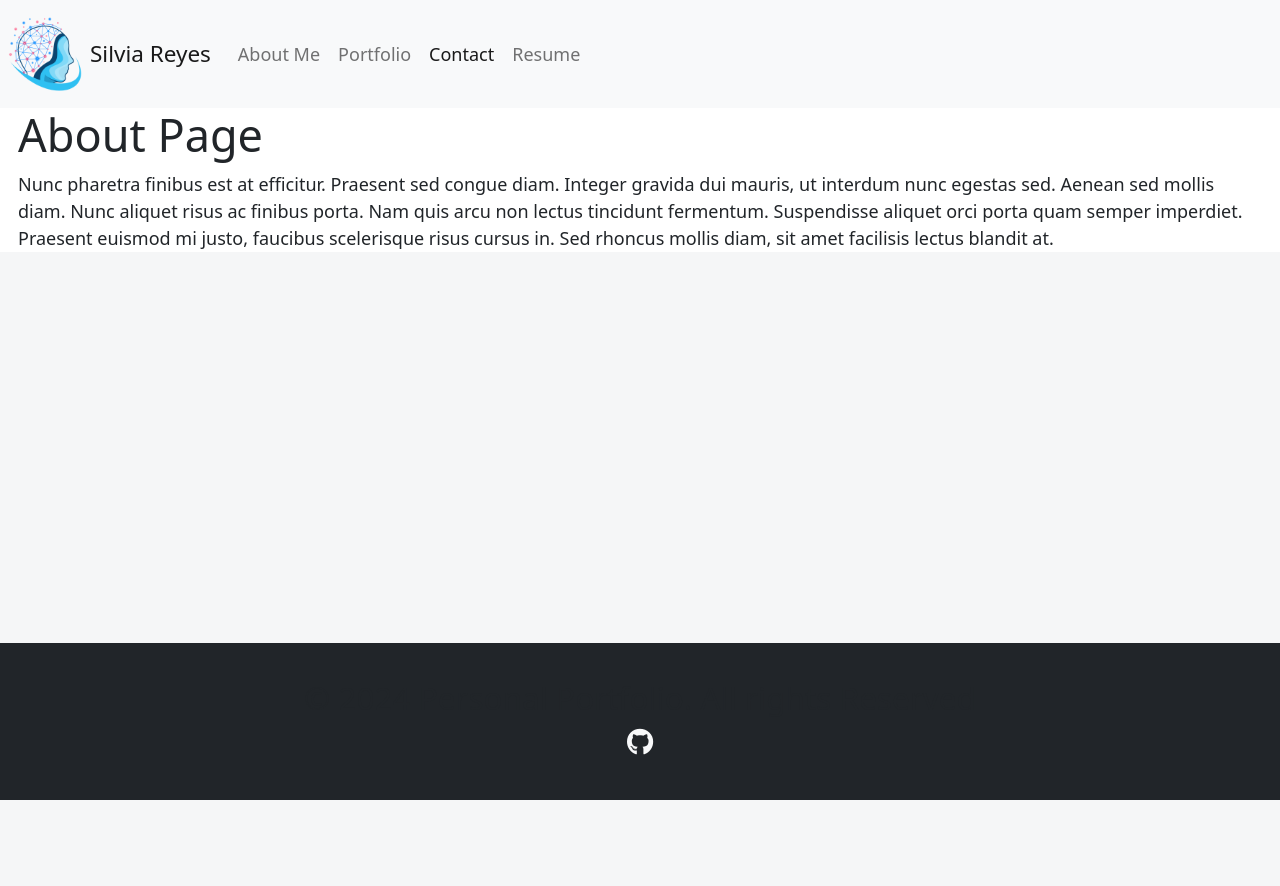
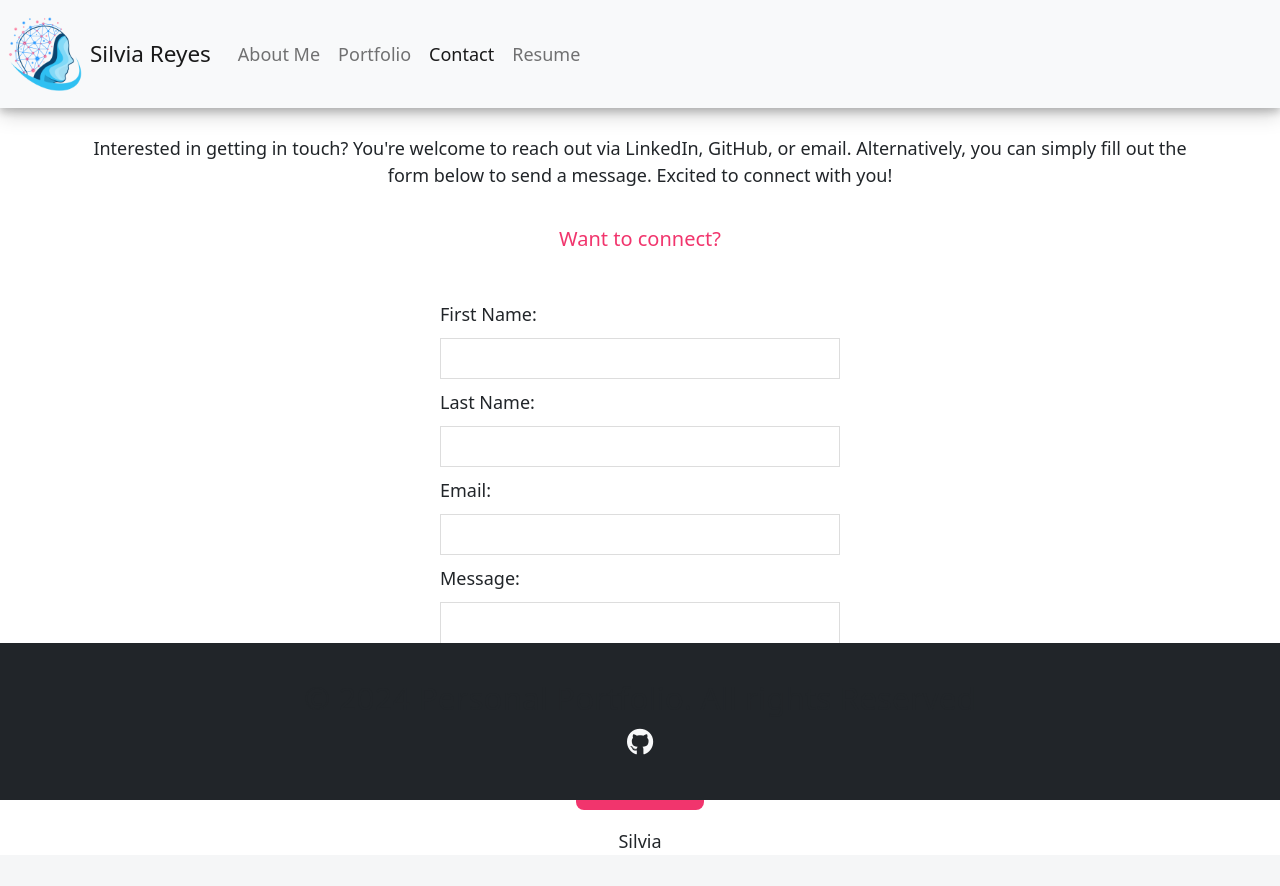
Before and after one commit to NathaliaReyes/personal-portfolio, a React (Vite) app in the folder personal-portfolio/: page /Contact in a window 1280 px wide. Shown: the top 886 px of the page. Before the commit the page ends 800 px from the top, so only its background shows below. Built offline with nearby package versions, Linux system fonts and the light colour scheme.

Commit message:
Polish the UI for section Aboutme

```diff
--- a/personal-portfolio/src/components/Recommendation.jsx
+++ b/personal-portfolio/src/components/Recommendation.jsx
@@ -10,7 +10,7 @@ function Recommendation() {
       image: 'becky',
       role: 'Full-Stack Web Developer',
       company: 'University of Denver BootCamp',
-      testimony: "Sylvia is someone I always want on my team. The first reason is that she is so incredibly intelligent. She is always several steps ahead of the curve due to her dedication to her work and her diligence when it comes to prioritizing her time. A second major reason is that the work she produces is so incredibly beautiful - from the user side of things to the organization in her code. A third reason (of countless) is how enjoyable she is to work with. Any team that Sylvia is a part of is one that will be producing top-notch work as I have never seen her produce anything less."
+      text: "Sylvia is someone I always want on my team. The first reason is that she is so incredibly intelligent. She is always several steps ahead of the curve due to her dedication to her work and her diligence when it comes to prioritizing her time. A second major reason is that the work she produces is so incredibly beautiful - from the user side of things to the organization in her code."
     },
     {
       name: 'Jordan Heersink, MBA',
@@ -18,7 +18,7 @@ function Recommendation() {
       image: 'jordan',
       role: 'Full-Stack Web Developer',
       company: 'University of Denver BootCamp',
-      testimony: "Silvia’s attention to detail and willingness to dive head-first into new concepts is something that impressed me in my time working with her. When presented with a task that was new and nobody else really wanted, Silvia did not hesitate to take it. Silvia is willing to take the time to not only learn new skills (and learn them quickly) but also takes the time to perfect them too. During my time working with her, there was never a worry that she wouldn’t get the job done either. She did her job (again, to perfection) and had a fantastic attitude along the way. She’s fun to work with and a great worker."
+      text: "Silvia’s attention to detail and willingness to dive head-first into new concepts is something that impressed me in my time working with her. When presented with a task that was new and nobody else really wanted, Silvia did not hesitate to take it. Silvia is willing to take the time to not only learn new skills (and learn them quickly) but also takes the time to perfect them too. During my time working with her, there was never a worry that she wouldn’t get the job done either. She did her job (again, to perfection) and had a fantastic attitude along the way. She’s fun to work with and a great worker."
     },
     {
       name: 'Monica S. II',
@@ -26,7 +26,7 @@ function Recommendation() {
       image: 'Monica',
       role: 'Senior IT Recruiter',
       company: 'LATAM',
-      testimony: "Silvia es una profesional comprometida con todos los desafíos que encara. Sabes que cuentas con ella y tienes la certeza de que cumple con los objetivos del proyecto en tiempo y forma. Perseverante, analítica, con orientación a resultados, siempre se brinda al máximo. Es un recurso valioso que sumará muchísimo a cualquier equipo, tanto a nivel laboral como humano."
+      text: "Silvia es una profesional comprometida con todos los desafíos que encara. Sabes que cuentas con ella y tienes la certeza de que cumple con los objetivos del proyecto en tiempo y forma. Perseverante, analítica, con orientación a resultados, siempre se brinda al máximo. Es un recurso valioso que sumará muchísimo a cualquier equipo, tanto a nivel laboral como humano."
     }
   ]
 
@@ -45,9 +45,9 @@ function Recommendation() {
     }, [props.image]);
 
     return (
-      <section className='bg-light text-center'>
+      <section className='bg-light text-center m-5'>
         <div className='container'>
-          <div className='row p-2 mt-4'>
+          <div className='row p-2 border border-info'>
             <div className='col-lg-6 col-12'>
               <img className='recommendation-image' src={image} alt={`image-${props.image}`} />
             </div>
@@ -59,8 +59,8 @@ function Recommendation() {
                 <p className='text-secondary'>
                   {props.role} at <strong>{props.company}</strong>
                 </p>
-                <p className='mb-0'>
-                  "{props.testimony}"
+                <p className='mb-0 custom-text-justify'>
+                  "{props.text}"
                 </p>
               </div>
 
@@ -83,7 +83,7 @@ function Recommendation() {
             image={recommendation.image}
             role={recommendation.role}
             company={recommendation.company}
-            testimony={recommendation.testimony}
+            text={recommendation.text}
           />
         ))}
       </div>
--- a/personal-portfolio/src/pages/About.jsx
+++ b/personal-portfolio/src/pages/About.jsx
@@ -6,10 +6,10 @@ import image from '../images/silvia.jpg';
 export default function About() {
     return (
         <div>
-            <div className="container">
+            <div className="container mt-4">
                 <h1>About Me</h1>
                 <img className="img-silvia" src={image} alt="Image Silvia" />
-                <p className="lead mt-4">
+                <p className="lead mt-4 text-center">
                     Full stack web developer with background in chemical engineering👩‍🔬,
                     currently in search of internship or junior developer role in order to expand
                     skills and experience in the field. Strong technical understanding in multiple
--- a/personal-portfolio/src/pages/Contact.jsx
+++ b/personal-portfolio/src/pages/Contact.jsx
@@ -1,15 +1,93 @@
-export default function Contact() {
-    return (
-      <div>
-        <h1>About Page</h1>
-        <p>
-          Nunc pharetra finibus est at efficitur. Praesent sed congue diam.
-          Integer gravida dui mauris, ut interdum nunc egestas sed. Aenean sed
-          mollis diam. Nunc aliquet risus ac finibus porta. Nam quis arcu non
-          lectus tincidunt fermentum. Suspendisse aliquet orci porta quam semper
-          imperdiet. Praesent euismod mi justo, faucibus scelerisque risus cursus
-          in. Sed rhoncus mollis diam, sit amet facilisis lectus blandit at.
-        </p>
+import { useState } from 'react';
+import '../stylesheets/Form.css';
+
+function Contact() {
+  // Here we set two state variables for firstName and lastName using `useState`
+  const [nombre, setNombre] = useState('');
+  const [lastname, setLastName] = useState('');
+  const [email, setEmail] = useState('');
+  const [message, setBody] = useState('');
+  const [author, setAuthor] = useState('Silvia')
+
+  // const handleInputChange = (e) => {
+  //   // Getting the value and name of the input which triggered the change
+  //   const { name, value } = e.target;
+
+  //   // Ternary statement that will call either setFirstName or setLastName based on what field the user is typing in
+  //   return name === 'firstName' ? setFirstName(value) : setLastName(value);
+  // };
+
+  // const handleFormSubmit = (e) => {
+  //   // Preventing the default behavior of the form submit (which is to refresh the page)
+  //   e.preventDefault();
+
+  //   // Alert the user their first and last name, clear the inputs
+  //   alert(`Hello ${firstName} ${lastName}`);
+  //   setFirstName('');
+  //   setLastName('');
+  // };
+
+  return (
+    <div className='container mt-4 text-center'>
+      <p>Interested in getting in touch? You're welcome to reach out via LinkedIn, GitHub, or email.
+        Alternatively, you can simply fill out the form below to send a message.
+        Excited to connect with you!</p>
+      <div className="create">
+        <h1>
+          Want to connect?
+        </h1>
+        <form>
+          <label>First Name:</label>
+          <input
+            value={nombre}
+            required
+            name="nombre"
+            onChange={(e) => setNombre(e.target.value)}
+            type="text"
+          />
+          <label>Last Name:</label>
+          <input
+            value={lastname}
+            required
+            name="lastname"
+            onChange={(e) => setLastName(e.target.value)}
+            type="text"
+          />
+          <label>Email:</label>
+          <input
+            value={email}
+            required
+            name="email"
+            onChange={(e) => setEmail(e.target.value)}
+            type="email"
+          />
+          <label>Message:</label>
+          <textarea
+            required
+            value={message}
+            name='message'
+            onChange={(e) => setBody(e.target.value)}
+          ></textarea>
+          <label>Blog Author:</label>
+          <select
+            value={author}
+            onChange={(e) => setAuthor(e.target.value)}
+          >
+            <option value='General Inquiry'>General Inquiry</option>
+            <option value='Feedback or Suggestions'>Feedback or Suggestions</option>
+            <option value='Job or Career Opportunity'>Job or Career Opportunity</option>
+            <option value='Add a Recommendation'>Add a Recommendation</option>
+            <option value='Report a Bug or Issue'>Report a Bug or Issue</option>
+          </select>
+          <button>Contact Silvia</button>
+          <p>{ nombre }</p>
+          <p>{ message }</p>
+          <p>{ author }</p>
+        </form>
       </div>
-    );
-  }
+
+    </div>
+  );
+}
+
+export default Contact;
--- a/personal-portfolio/src/stylesheets/About.css
+++ b/personal-portfolio/src/stylesheets/About.css
@@ -1,4 +1,7 @@
 .img-silvia {
+  display: block;
+  margin-left: auto;
+  margin-right: auto;
   height: 200px;
   width: auto;
   border-radius: 10px;
--- /dev/null
+++ b/personal-portfolio/src/stylesheets/Form.css
@@ -0,0 +1,31 @@
+.create {
+    max-width: 400px;
+    margin: 0 auto;
+    text-align: center;
+  }
+  .create label {
+    text-align: left;
+    display: block;
+  }
+  .create h1 {
+    padding: 20px;
+    font-size: 20px;
+    color: #f1356d;
+    margin-bottom: 30px;
+  }
+  .create input, .create textarea, .create select {
+    width: 100%;
+    padding: 6px 10px;
+    margin: 10px 0;
+    border: 1px solid #ddd;
+    box-sizing: border-box;
+    display: block;
+  }
+  .create button {
+    background: #f1356d;
+    color: #fff;
+    border: 0;
+    padding: 8px;
+    border-radius: 8px;
+    cursor: pointer;
+  }
--- a/personal-portfolio/src/stylesheets/Recommendation.css
+++ b/personal-portfolio/src/stylesheets/Recommendation.css
@@ -1,9 +1,19 @@
 .recommendation-image {
   margin-left: 5px;
-  width: 100%;
-  height: auto;
+  width: 200px;
+  height: 200px;
   /* width: auto; */
   border-radius: 5px;
+
+}
+
+nav {
+  box-shadow: 0 4px 8px 0 rgba(0, 0, 0, 0.2), 0 6px 20px 0 rgba(0, 0, 0, 0.19);
+}
+
+.custom-text-justify {
+  text-align: justify;
+  text-justify: inter-word;
 }
 
 @media (min-width: 992px) { /* Aplica estos estilos solo en pantallas lg o más grandes */
```
